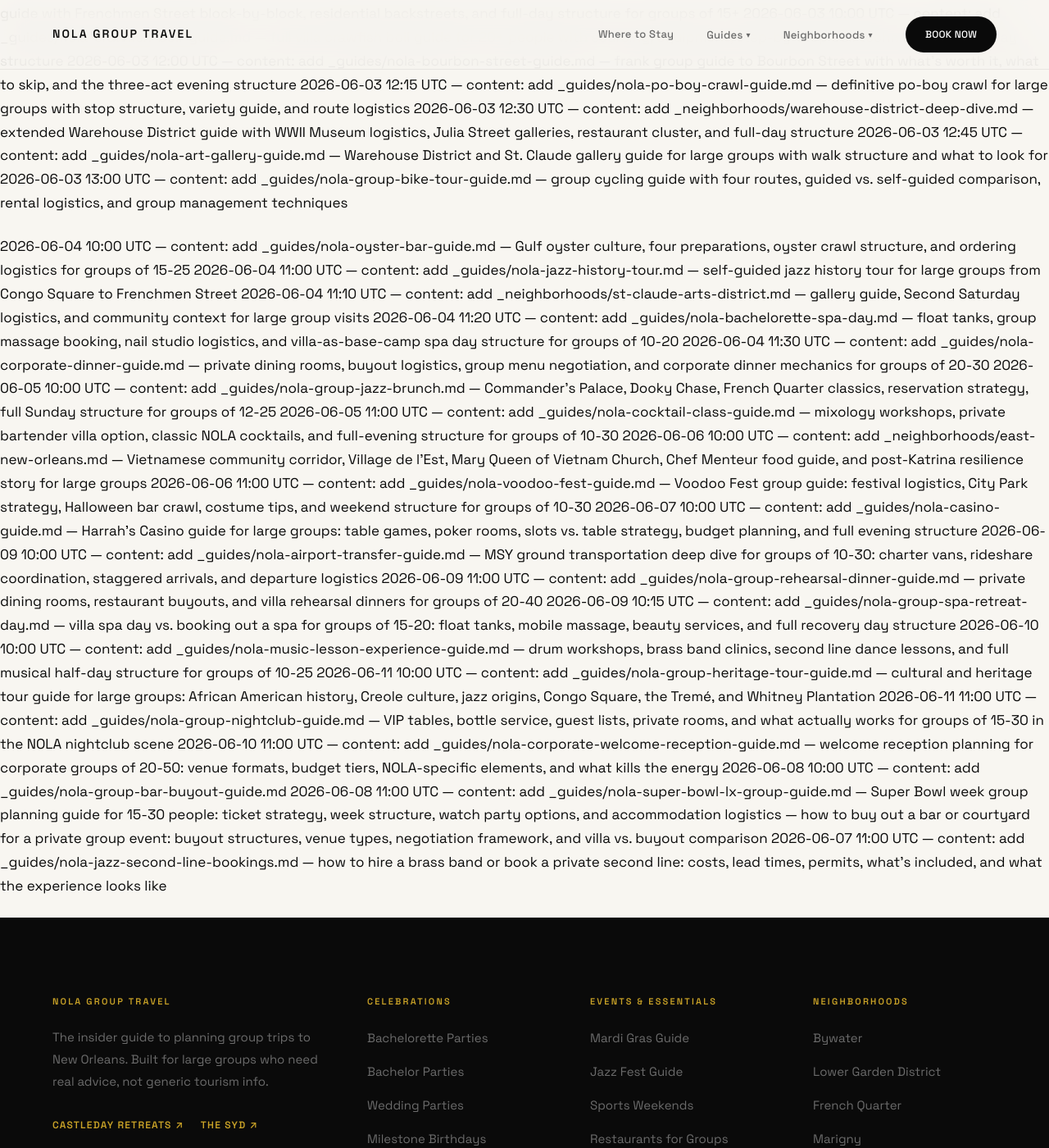
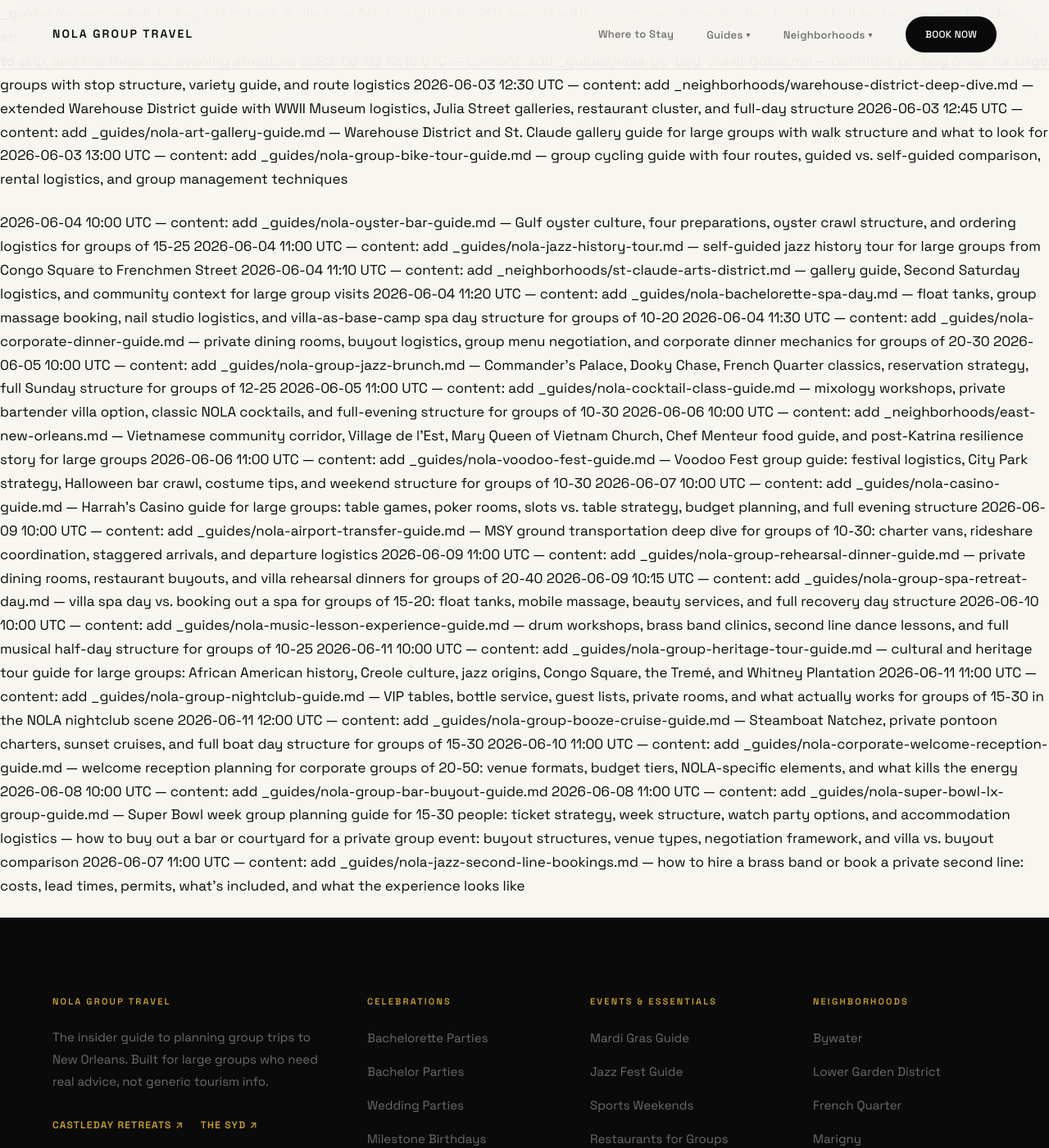
Before and after one commit to sjworth-dev/nola-group-travel, a Jekyll site: the page built from ROADMAP.md, in a window 1280 px wide and 1400 px high, scrolled down 13920 px. Shown: the whole window at 82% size. Built offline with Jekyll 4.4.1, drawn with Linux system fonts in a browser that asks for light colours; some web fonts are replaced; our own code applies the rules of GitHub Pages for plain Markdown files; part of the change alters nothing that is shown; some of the changed text lies outside the part shown.

Commit message:
content: add _guides/nola-group-booze-cruise-guide.md
Steamboat Natchez, private pontoon charters, sunset cruises, and
Lake Pontchartrain options for groups of 15-30. Includes private vs.
shared cruise comparison, group logistics, and full boat day structure.

https://claude.ai/code/session_01Co7wrdR59mGtRgY1cJvFb9

```diff
--- a/ROADMAP.md
+++ b/ROADMAP.md
@@ -97,7 +97,6 @@ New guides go in `_guides/<slug>.md`. New neighborhood pages go in `_neighborhoo
 
 ## Up Next
 
-- `_guides/nola-group-booze-cruise-guide.md` — Mississippi and Lake Pontchartrain boat trips for groups of 15-30: Steamboat Natchez, private pontoon charters, sunset cruises, and full-day boat day structure
 - `_guides/nola-karaoke-guide.md` — Private karaoke rooms and public karaoke nights for large groups in New Orleans: which venues have private rooms, booking logistics, and how to structure a karaoke evening
 - `_guides/nola-group-paint-night-guide.md` — Paint and sip events, private art classes, and creative group experiences for 10-30 people in New Orleans: booking logistics, what to expect, and how to combine with dinner
 - `_guides/nola-group-late-night-food-guide.md` — Where large groups eat after midnight: open-late kitchens, 24-hour spots, delivery options, and the 2am food run logistics for 10-30 people
@@ -107,6 +106,7 @@ New guides go in `_guides/<slug>.md`. New neighborhood pages go in `_neighborhoo
 
 ## Done
 
+- 2026-06-11 — `_guides/nola-group-booze-cruise-guide.md`
 - 2026-06-11 — `_guides/nola-group-nightclub-guide.md`
 - 2026-06-11 — `_guides/nola-group-heritage-tour-guide.md`
 - 2026-06-10 — `_guides/nola-corporate-welcome-reception-guide.md`
@@ -406,6 +406,7 @@ New guides go in `_guides/<slug>.md`. New neighborhood pages go in `_neighborhoo
 2026-06-10 10:00 UTC — content: add _guides/nola-music-lesson-experience-guide.md — drum workshops, brass band clinics, second line dance lessons, and full musical half-day structure for groups of 10-25
 2026-06-11 10:00 UTC — content: add _guides/nola-group-heritage-tour-guide.md — cultural and heritage tour guide for large groups: African American history, Creole culture, jazz origins, Congo Square, the Tremé, and Whitney Plantation
 2026-06-11 11:00 UTC — content: add _guides/nola-group-nightclub-guide.md — VIP tables, bottle service, guest lists, private rooms, and what actually works for groups of 15-30 in the NOLA nightclub scene
+2026-06-11 12:00 UTC — content: add _guides/nola-group-booze-cruise-guide.md — Steamboat Natchez, private pontoon charters, sunset cruises, and full boat day structure for groups of 15-30
 2026-06-10 11:00 UTC — content: add _guides/nola-corporate-welcome-reception-guide.md — welcome reception planning for corporate groups of 20-50: venue formats, budget tiers, NOLA-specific elements, and what kills the energy
 2026-06-08 10:00 UTC — content: add _guides/nola-group-bar-buyout-guide.md
 2026-06-08 11:00 UTC — content: add _guides/nola-super-bowl-lx-group-guide.md — Super Bowl week group planning guide for 15-30 people: ticket strategy, week structure, watch party options, and accommodation logistics — how to buy out a bar or courtyard for a private group event: buyout structures, venue types, negotiation framework, and villa vs. buyout comparison
--- /dev/null
+++ b/_guides/nola-group-booze-cruise-guide.md
@@ -0,0 +1,232 @@
+---
+title: "New Orleans Boat Trip & Booze Cruise Guide for Large Groups"
+description: "Mississippi River and Lake Pontchartrain boat trips for groups of 15-30: Steamboat Natchez, private pontoon charters, sunset cruises, and how to structure a full boat day in New Orleans."
+category: "Activities"
+card_title: "Booze Cruises & Boat Trips"
+card_description: "From Steamboat Natchez dinner cruises to private pontoon charters — how to get your group of 15-30 on the water in New Orleans."
+date: 2026-06-11
+---
+
+New Orleans sits at a bend in the Mississippi River and is surrounded by water — the river, Lake Pontchartrain to the north, Lake Borgne to the east, and a maze of bayous and canals throughout. Getting your group out on the water is one of the most distinctly NOLA experiences available, and for groups of 15-30, the logistics are more manageable than most people assume.
+
+The range of options is wide. The Steamboat Natchez is a genuine 19th-century paddlewheel boat with dinner service and jazz. Private pontoon charters give you a relaxed floating platform for a few hours with your own group. Sunset cruises are a straightforward 90-minute experience with drinks included. Lake Pontchartrain fishing and speedboat charters exist for groups who want something more active.
+
+None of these require you to be a boat person. They require advance booking and a small amount of logistics management.
+
+---
+
+## Quick Checklist
+
+- [ ] Decide between a shared cruise (your group joins the general public) and a private charter (your group has the vessel)
+- [ ] For groups of 20+, a private charter almost always makes more sense — price per person often compares favorably to shared cruises once you add drinks and tips
+- [ ] Book 4-8 weeks out for private charters; Steamboat Natchez dinner cruises can fill 2-3 weeks out on peak weekends
+- [ ] Confirm whether alcohol is included, byob-permitted, or sold on board — this affects your per-person cost significantly
+- [ ] Ask about the boarding location — some charters depart from the French Quarter riverfront; others from marinas farther from the city center
+- [ ] Confirm the rain policy and cancellation window before paying a deposit
+- [ ] Assign a group coordinator who handles the headcount, boarding time, and pre-departure logistics
+- [ ] Plan what happens before and after the cruise — a cruise is usually 2-3 hours and works best as one act in a larger day
+
+---
+
+## The Options: What's Actually Available
+
+### Steamboat Natchez
+
+The Natchez is the real deal — an authentic steam-powered sternwheeler that has run dinner and jazz cruises on the Mississippi for decades. It holds several hundred passengers at its maximum, which means your group joins the general public.
+
+**What it is:** A two-hour dinner jazz cruise on the Mississippi River. A live jazz band plays on the main deck throughout. The dinner buffet is a genuine Southern spread. The river views from the upper decks are among the best in the city.
+
+**Best for:** Groups who want a shared, organized experience with no logistics to manage. You book tickets, show up at the Toulouse Street Wharf, board, eat, listen to jazz, and step off two hours later having seen the river and heard live music.
+
+**Group booking:** For groups of 15+, call the Natchez box office directly and ask about group reservations. Group rates are available, boarding priority can sometimes be arranged, and larger parties can request to sit together in a designated section.
+
+**What to know:** This is a mixed-public experience. You're on a boat with other people, not just your group. If total group privacy is important to you, a private charter is the right call instead.
+
+| Feature | Details |
+|---------|---------|
+| Duration | ~2 hours |
+| Type | Public — you share with other passengers |
+| Departure | Toulouse Street Wharf, French Quarter |
+| What's included | Jazz band, dinner buffet, one-way river views |
+| Alcohol | Available for purchase on board |
+| Group booking | Available; ask for group rates at 15+ |
+
+### Sunset Cocktail Cruises
+
+Several operators run 90-minute to 2-hour cocktail cruises that depart in the early evening, typically timed to catch the Mississippi sunset. These are shared vessels like the Natchez but skew toward a younger crowd, include drinks in the ticket price (or have an accessible bar), and prioritize the social experience over the formal dinner setup.
+
+These work well as a warm-up act for an evening that continues on Frenchmen Street or in the French Quarter after. Two hours on the river with your drinks handled, then off the boat and into the city.
+
+**Book early for Fridays and Saturdays** — these sell out because the ticket price is clear, the commitment is low, and the format appeals to exactly the kind of mixed group that dominates weekend NOLA tourism.
+
+### Private Pontoon and Boat Charters — Mississippi River
+
+Several charter companies operate private vessels out of marinas accessible from the French Quarter and the Warehouse District area. A private pontoon or deck boat for 15-25 people gives you a two- to four-hour window on the river with your group and nobody else.
+
+**Why private almost always wins for large groups:**
+
+The per-person price on a shared cruise looks lower until you add drinks and consider the experience difference. A private charter where you bring your own cooler is often comparable per-person to a public cruise where you're buying $12 cocktails at the boat bar.
+
+More importantly: the experience is categorically different. A private vessel is a floating private party. You play your own music. You drink what you brought. You're not dodging strangers to talk to your own people. The sunset hits and the whole group is together on the deck.
+
+| Factor | Shared Cruise | Private Charter |
+|--------|--------------|----------------|
+| Privacy | None — mixed public vessel | Complete |
+| Alcohol | Bar on board, purchased individually | Often BYOB, or captain provides |
+| Music | Whatever the boat plays | Your playlist |
+| Flexibility | Fixed departure, fixed route, fixed duration | Negotiable |
+| Price transparency | Ticket price is clear; drinks are extra | Total cost upfront |
+| Group cohesion | You're mixed in with 200 strangers | Just your people |
+
+**What to ask when booking a private charter:**
+- What is the vessel's maximum comfortable capacity for my group size?
+- Is BYOB permitted and is there a cooler/ice situation?
+- What's the departure location?
+- What's the route? (river-only, or do we pass the Quarter, the bridges, etc.)
+- What's included — captain, deckhand, safety equipment?
+- What happens if weather is a problem?
+
+### Lake Pontchartrain Charters
+
+Lake Pontchartrain sits on the northern edge of the city and offers a completely different water experience from the Mississippi. The lake is large — roughly 40 miles across — and provides open-water sailing, motorboat cruising, fishing, and a genuinely different view of the city's skyline from the water.
+
+A half-day charter on Lake Pontchartrain works well for groups who want to combine water time with something active: fishing, tubing, or just cruising at speed. The Causeway Bridge — the longest bridge over water in the United States — is visible from the lake, which is its own kind of landmark.
+
+**Fishing charters** on Lake Pontchartrain for groups of 6-12 are covered in the group fishing guide. For non-fishing boat day purposes, look for motorboat and pontoon charters operating from the south shore marinas.
+
+### Bayou and Swamp Boat Experiences
+
+Technically not a "booze cruise" in the traditional sense, but worth mentioning here: several operators run flat-bottom airboat and pontoon experiences through the bayous south and west of the city. These cover different terrain from the river and lake — cypress trees, marshland, alligators, and wildlife rather than city skyline and bridges.
+
+If your group wants to see the Louisiana landscape from the water, the swamp tour is the right category. If your group wants a social, drinks-in-hand floating experience, the river and lake options above are more appropriate. See the dedicated swamp tour guide for logistics on the bayou side.
+
+---
+
+## Timing: When to Book and When to Go
+
+| Time of Day | Best Option | Why |
+|------------|------------|-----|
+| Mid-morning (10am-noon) | Lake Pontchartrain charter | Cooler weather; less river traffic |
+| Early afternoon | Private river charter | Good light for photos; full afternoon ahead |
+| Late afternoon (4-6pm) | Sunset cocktail cruise or private charter | Golden hour on the river is exceptional |
+| Evening (6:30-9pm) | Steamboat Natchez dinner cruise | Dinner + jazz + city lights after dark |
+
+**Seasonal notes:**
+
+- **October through April** is the best window for outdoor water time. Temperatures are comfortable and humidity is manageable.
+- **May through September**, especially July and August, puts your group in direct sun on a boat deck in deep Louisiana summer heat. Cruises during these months should be timed for late afternoon or evening when the sun is lower, and sunscreen is not optional.
+- **Festival season** (Jazz Fest, Essence Fest, Mardi Gras) compresses availability fast. If your trip falls during a major festival weekend, book the Natchez and any private charters early — they're popular group itinerary items and they fill.
+
+---
+
+## The River vs. The Lake
+
+New Orleans groups debate this less than they should. Here's the practical breakdown.
+
+**Choose the Mississippi River if:**
+- You want the classic NOLA experience with the city visible from the water
+- Your group includes people who have never seen the Mississippi at this scale
+- You're doing a dinner cruise or a structured experience (Natchez)
+- You want the shortest route from downtown to the water
+
+**Choose Lake Pontchartrain if:**
+- Your group is interested in fishing or active water activities
+- You want a longer, more expansive open-water experience
+- You're interested in speed — motor boats and speedboat experiences are more available on the lake
+- Your group wants to be more active and less passive during the water time
+
+Both are legitimate. Neither is wrong. Most groups default to the river because it's closer and the Natchez is well-known. The lake is underused by visiting groups and often offers better private charter value.
+
+---
+
+## Group Logistics: Getting Everyone on the Boat
+
+The coordination challenge for a boat trip is real. Vessels have hard departure times. Missing the boat is literal, not figurative. Here's how to handle it.
+
+**Set a meeting time 30 minutes before departure.** Not the departure time — 30 minutes before it. People will be late. Build it in.
+
+**Designate a headcount person.** Before the boat leaves, one person confirms everyone is on board. This is not optional.
+
+**Communicate the boarding location clearly.** "At the river" is not sufficient. Specify the dock name, the street address, and a landmark. The Toulouse Street Wharf and various marina departure points are in different places. Share a pin in the group chat.
+
+**Have a phone-dead contingency.** Someone always has a dead phone. Designate a physical meeting spot that doesn't require a phone to find.
+
+**Handle payment before the day.** The worst time to deal with Venmo math is standing on a dock. Either collect the charter fee in advance through your group's payment platform or designate one person to pay and be repaid later.
+
+---
+
+## What to Bring
+
+| Item | Notes |
+|------|-------|
+| Sunscreen | Reapply every 2 hours on open water — the reflection amplifies UV |
+| Sunglasses | Polarized lenses significantly reduce glare off the water |
+| Cash for tips | Charter captains and crew are tipped; $20-40 per person is appropriate for a private charter |
+| Light jacket | River wind in the evening is cooler than you expect, even in shoulder season |
+| Water | Even if alcohol is the plan, bring water for everyone |
+| Portable speaker | Only relevant for private charters; shared cruises have their own audio |
+| Camera | The Mississippi from water level is one of the best photos your trip will produce |
+
+**Do not bring:** Large bags, excessive luggage, or anything you'd be upset about losing overboard. Boats move. Things fall.
+
+---
+
+## Building the Boat Day
+
+A boat trip is rarely the entire day — it's a 2-3 hour window in a larger structure. Here's how groups typically build around it.
+
+**Morning departure (10am charter):**
+- Late breakfast at the villa or a nearby spot (9am)
+- Walk or drive to the marina (9:45am)
+- Boat departs 10am, returns noon or 1pm
+- Lunch and transition to an afternoon activity
+
+**Afternoon departure (2-4pm private charter):**
+- Lunch and pool time in the morning at the villa
+- Charter departs early afternoon
+- Dinner reservation timed for 7pm after returning and cleaning up
+
+**Sunset cruise (5-7pm):**
+- This is the anchor of the evening; structure the day as a long wind-down into it
+- Post-cruise, transition directly to Frenchmen Street or a dinner reservation
+
+**Evening dinner cruise (6:30pm Natchez):**
+- Get dinner and live jazz handled in one 2-hour block
+- The night continues on your own schedule after disembarkation
+
+---
+
+## Pro Tips
+
+1. **Sunset timing varies by season.** In October, sunset is around 6:30pm. In June, it's after 8pm. Check the actual sunset time for your trip dates and book your cruise accordingly so the golden hour actually falls during the cruise, not after you've disembarked.
+
+2. **Tip the captain generously.** Private charter captains run the whole experience. A good captain will point out landmarks, adjust the route based on what your group is interested in, and make the experience feel personal. Tip accordingly.
+
+3. **Alcohol math before you commit.** For shared cruises where drinks are purchased individually, estimate your group's consumption honestly. A group of 20 with two drinks each at boat bar prices can equal or exceed the cost of a private BYOB charter. Run the number before assuming the shared cruise is cheaper.
+
+4. **Weather is real on the river.** Afternoon thunderstorms from May through September are common in New Orleans. Most reputable charter operators have rain policies — know yours before you book. Don't assume a dark sky means the trip is cancelled; captains make that call.
+
+5. **Ask the captain for the best photo spots.** The bend in the river near the French Quarter, the view of the Crescent City Connection bridge from water level, and the angle back at the skyline at sunset are all worth positioning for. A good captain knows where to put the boat.
+
+6. **Combine with the Algiers Ferry.** If your group wants to get on the water without booking a charter, the Algiers Point ferry from the French Quarter riverfront is free and runs throughout the day. It's not a party boat, but it crosses the Mississippi and the return trip on a clear evening with the city skyline behind you is legitimately beautiful. Worth doing as a 45-minute add-on even if you have a separate charter booked.
+
+7. **Private charters for groups at the higher end (25-30 people) may require a larger vessel.** Not all charter boats hold 30 people comfortably. When booking for groups of 25+, ask specifically about the boat's capacity and whether it handles that group comfortably in terms of seating and deck space, not just legal maximum capacity.
+
+---
+
+## The Villa Connection: Before and After the Water
+
+The best boat trips start and end at home base. A villa gives you a kitchen for pre-boat snacks and drinks assembly, a private outdoor space for the wind-down afterward, and the flexibility to organize a group of 20 without managing hotel logistics.
+
+**[Castleday Retreats](https://castledayretreats.com)** — Three private villas in the Bywater, each sleeping up to 30 guests. The Bywater is close to the river and a short Uber from the French Quarter riverfront departure points for both the Steamboat Natchez and private charters. The Cocodrie's private pool and outdoor setup makes it a natural recovery and hangout space before or after a boat day. Castleday hosts can help with booking recommendations for local charter operators.
+
+**[The Syd](https://thesyd.com)** — Multiple villas in the Lower Garden District, each sleeping up to 22 guests. The Syd's shared heated pool and outdoor kitchen are designed for exactly the kind of leisurely group day that a morning boat trip anchors. Post-cruise afternoons at The Syd's pool, with the outdoor kitchen available for a late lunch, are a structure that groups use repeatedly. One block from the St. Charles Streetcar, which connects easily to the riverfront.
+
+Both properties are 10-20 minutes from the major departure points by Uber, and both give you space to prepare (pre-trip drinks, snack assembly, sunscreen application for a group of 20) without the chaos of a hotel lobby.
+
+---
+
+## Book Your Time on the Water
+
+- [Castleday Retreats](https://castledayretreats.com) — Bywater villas, up to 30 guests per villa, private pools, short Uber to riverfront charter departures
+- [The Syd](https://thesyd.com) — Lower Garden District villas, up to 22 guests per villa, outdoor kitchen and shared pool, streetcar to the riverfront
```
